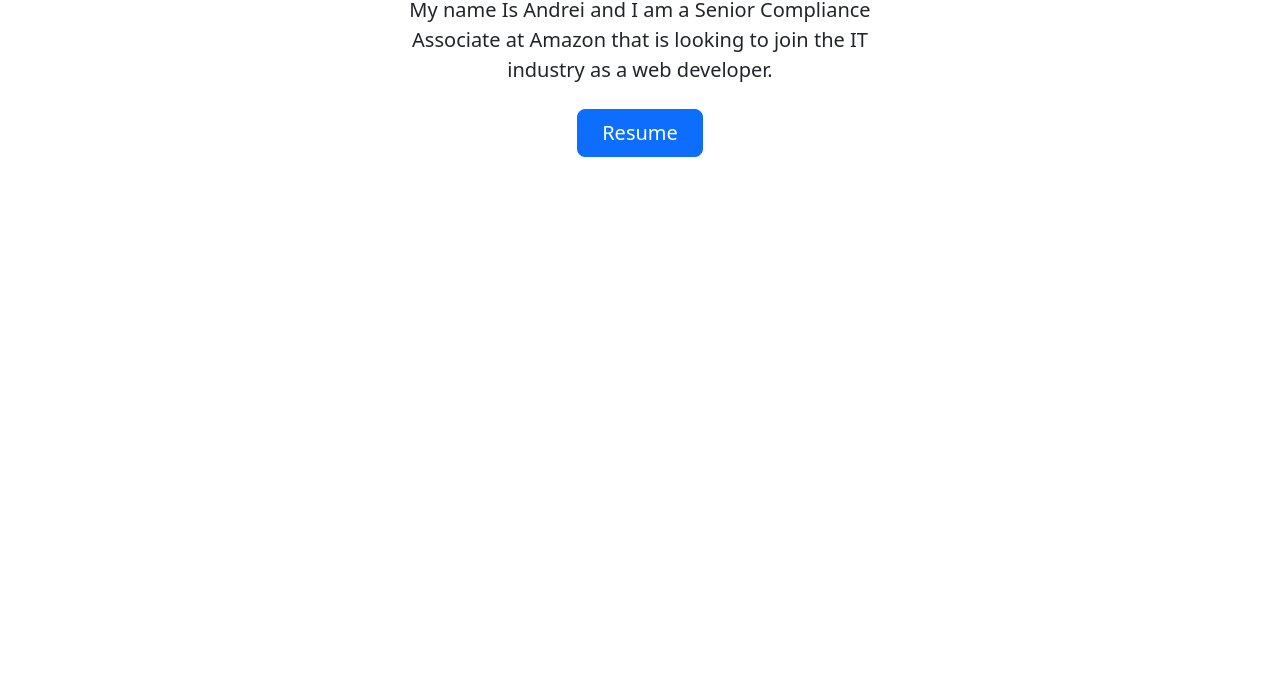
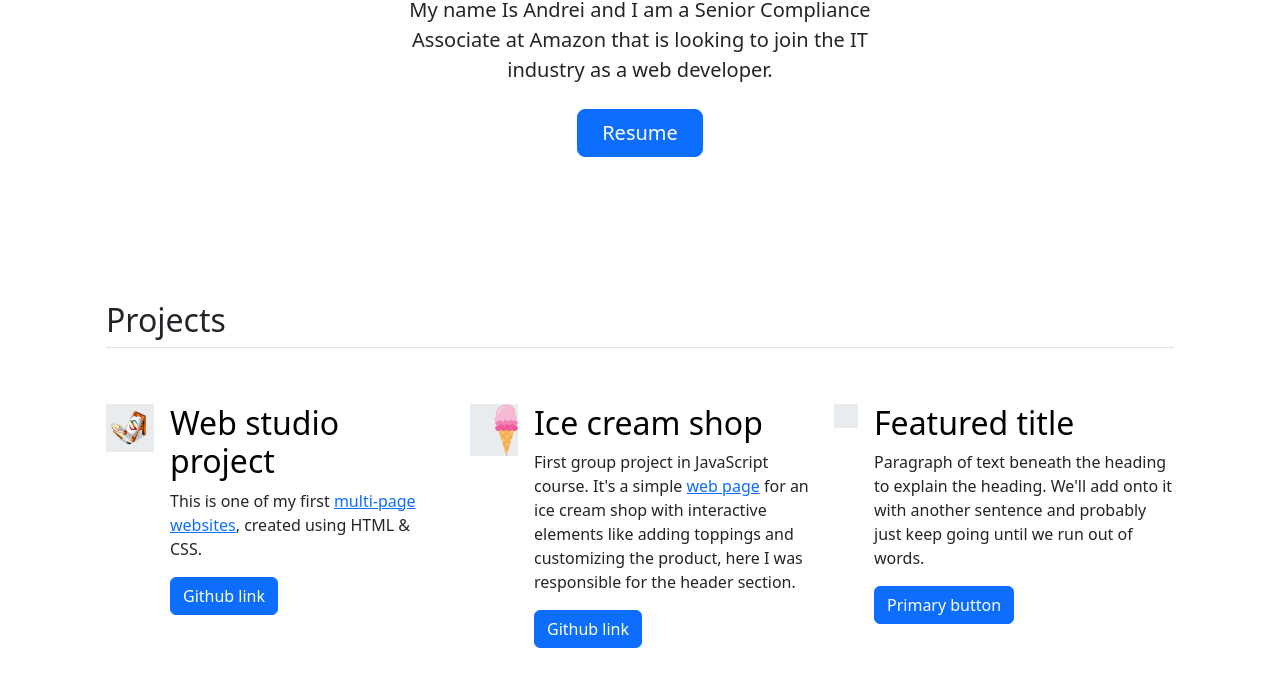
Before and after one commit to BobliHH/personal_site, a plain HTML site: page index.html in a window 1280 px wide. Shown: the part 443-1130 px from the top of the page. Before the commit the page ends 800 px from the top, so only its background shows below. Drawn offline with nearby package versions, Linux system fonts and the light colour scheme.

Commit message:
added some links to projects

```diff
--- a/index.html
+++ b/index.html
@@ -60,6 +60,80 @@
           </div>
         </div>
       </div>
+      <div class="container px-4 py-5" id="hanging-icons">
+        <h2 class="pb-2 border-bottom">Projects</h2>
+        <div class="row g-4 py-5 row-cols-1 row-cols-lg-3">
+          <div class="col d-flex align-items-start">
+            <div
+              class="icon-square text-body-emphasis bg-body-secondary d-inline-flex align-items-center justify-content-center fs-4 flex-shrink-0 me-3"
+            >
+              <svg class="bi" width="2em" height="2em">
+                <img src="./img/./webStudio.svg" alt="">
+              </svg>
+            </div>
+            <div>
+              <h3 class="fs-2 text-body-emphasis">Web studio project</h3>
+              <p>
+                This is one of my first
+                <a href="https://boblihh.github.io/goit-markup-hw-08/index.html"
+                  >multi-page websites</a
+                >, created using HTML & CSS.
+              </p>
+              <a
+                href="https://github.com/BobliHH/goit-markup-hw-08"
+                class="btn btn-primary"
+              >
+                Github link
+              </a>
+            </div>
+          </div>
+          <div class="col d-flex align-items-start">
+            <div
+              class="icon-square text-body-emphasis bg-body-secondary d-inline-flex align-items-center justify-content-center fs-4 flex-shrink-0 me-3"
+            >
+              <svg class="bi" width="1em" height="1em">
+                <img src="./img/icecream-2221064.svg" alt="">
+              </svg>
+            </div>
+            <div>
+              <h3 class="fs-2 text-body-emphasis">Ice cream shop</h3>
+              <p>
+                First group project in JavaScript course. It's a simple
+                <a href="https://gabrielradudanila.github.io/IceCream-Project/"
+                  >web page</a
+                >
+                for an ice cream shop with interactive elements like adding
+                toppings and customizing the product, here I was responsible for
+                the header section.
+              </p>
+              <a
+                href="https://github.com/BobliHH/IceCream-Project"
+                class="btn btn-primary"
+              >
+                Github link
+              </a>
+            </div>
+          </div>
+          <div class="col d-flex align-items-start">
+            <div
+              class="icon-square text-body-emphasis bg-body-secondary d-inline-flex align-items-center justify-content-center fs-4 flex-shrink-0 me-3"
+            >
+              <svg class="bi" width="1em" height="1em">
+                <use xlink:href="#tools"></use>
+              </svg>
+            </div>
+            <div>
+              <h3 class="fs-2 text-body-emphasis">Featured title</h3>
+              <p>
+                Paragraph of text beneath the heading to explain the heading.
+                We'll add onto it with another sentence and probably just keep
+                going until we run out of words.
+              </p>
+              <a href="#" class="btn btn-primary"> Primary button </a>
+            </div>
+          </div>
+        </div>
+      </div>
     </main>
 
     <script
```
Also changed, not shown: img/icecream-2221064.svg (added), img/webStudio.svg (added).
